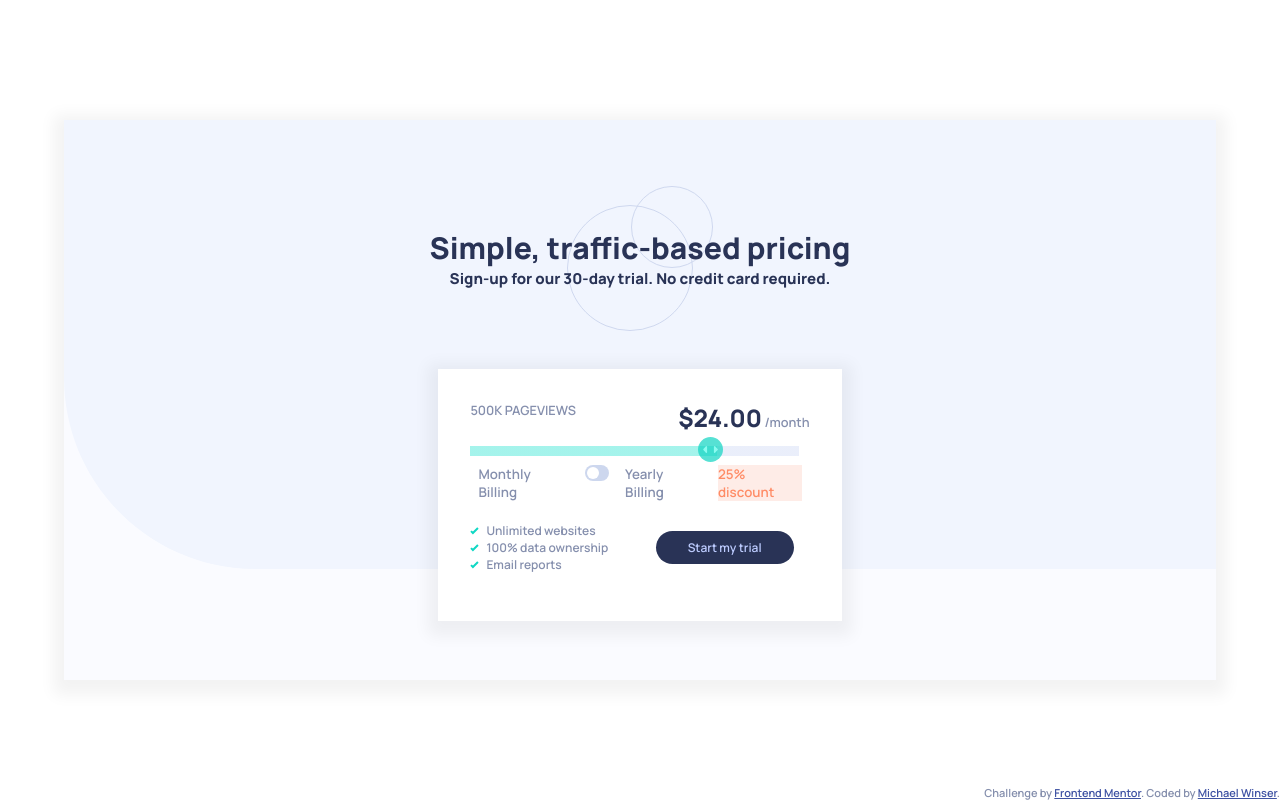
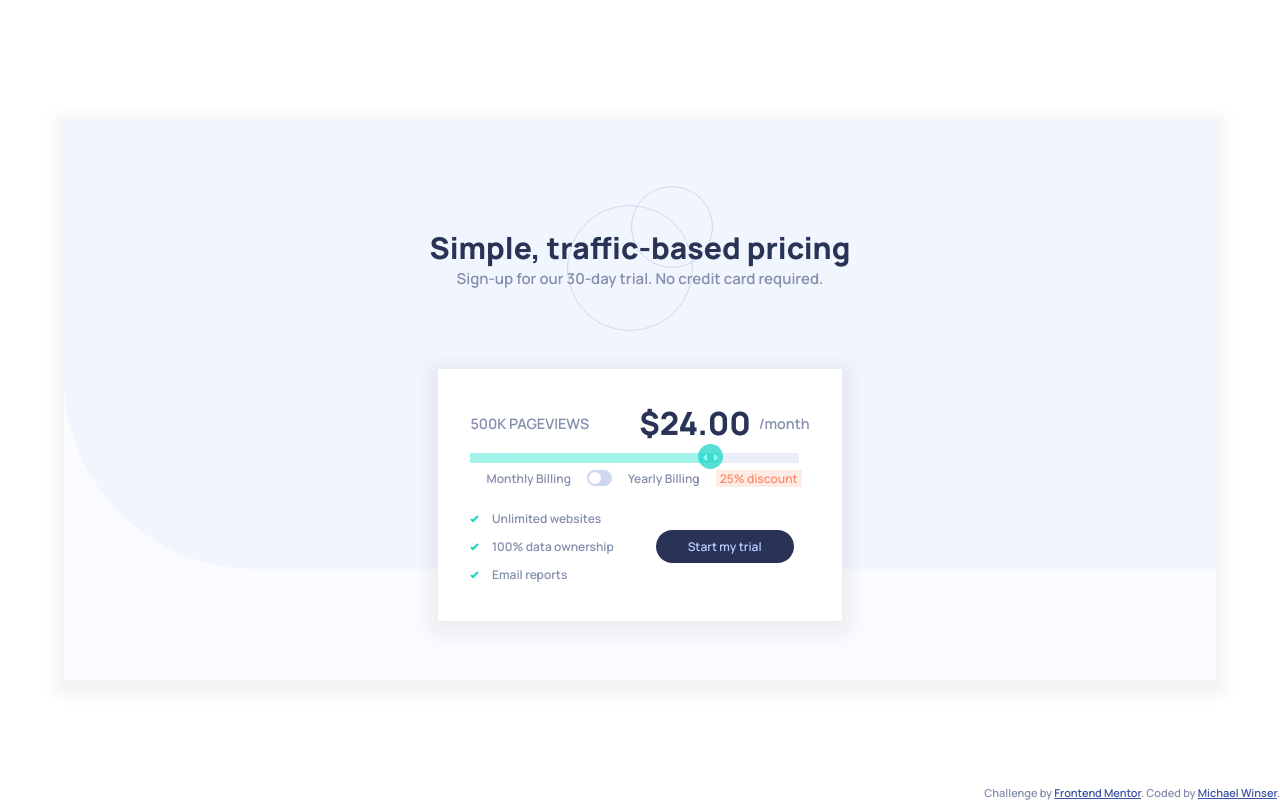
Before and after one commit to mwinser/interactive-pricing-component, a plain HTML site: page index.html in a window 1280 px wide. Drawn offline with Linux system fonts and the light colour scheme.

Commit message:
final draft desktop version

```diff
--- a/index.css
+++ b/index.css
@@ -40,13 +40,18 @@ body {
     background-repeat: no-repeat;
     background-position: center;
 }
+#title p {
+    color: hsl(225, 20%, 60%);
+    font-size: 15px;
+    font-weight: 400;
+}
 #slider-card {
     background-color: white;
     width: 35%;
     min-width: 375px;
     height: 45%;
     box-shadow: 0 5px 15px 10px rgba(0, 0, 0, .05);
-    padding: 2rem;
+    padding: 2rem 2rem 1rem 2rem;
     display: flex;
     flex-direction: column;
     justify-content: space-between;
@@ -54,18 +59,31 @@ body {
 #slider-price {
     display: flex;
     justify-content: space-between;
-    font-size: .8rem;
+    align-items: center;
+    font-size: .9rem;
     text-align: center;
+}
+#price-per-month {
+    display: flex;
+    justify-content: space-between;
+    align-items: center;
+}
+#price {
+    font-size: 2rem;
+    font-weight: 800;
+    text-align: right;
+    color: hsl(227, 35%, 25%);
+    padding-right: .5rem;
 }
 #slider-container {
     width: 100%;
 }
 #slider {
-  appearance: none;
-  width: 97%;
-  height: 10px;
-  border-radius: 1rem;
-  position: relative;
+    appearance: none;
+    width: 97%;
+    height: 10px;
+    border-radius: 1rem;
+    position: relative;
   --webkitProgressPercent: 75%; /* workaround for webkit progress fill */
 }
 
@@ -96,7 +114,7 @@ body {
 #slider-rate {
     display: flex;
     justify-content: flex-end;
-    font-size: smaller;
+    font-size: 12px;
 }
 #slider-rate >* {
     margin: 0 .5rem;
@@ -134,6 +152,7 @@ body {
 .discount {
     color:hsl(15, 100%, 70%);
     background: hsl(14, 92%, 95%);
+    padding: 0 .25rem 0 .25rem;
 }
 #slider-details {
     display: flex;
@@ -144,7 +163,8 @@ body {
     font-size: 12px;
 }
 li {
-    list-style-image: url('./images/icon-check.svg')
+    list-style-image: url('./images/icon-check.svg');
+    padding: .35rem;
 }
 #cta-container {
     display: flex;
@@ -157,6 +177,7 @@ li {
     border-radius: 2rem;
     padding: .5rem 2rem;
     cursor: pointer;
+    font-size: 12px;
 
 }
 
--- a/index.html
+++ b/index.html
@@ -21,7 +21,10 @@
     <div id="slider-card">
       <div id="slider-price">
         <div id="pageviews">500K PAGEVIEWS</div>
-        <div id="price-per-month"><a style="font-size: x-large; font-weight: 800; color: hsl(227, 35%, 25%);" id="price">$24.00</a> /month</div>
+        <div id="price-per-month">
+          <a id="price">$24.00</a>
+          <div id="per-month"> /month</div>
+        </div>
       </div>
       <div id="slider-container">
         <input type="range" min="0" max="4" value="3" id="slider">
```
